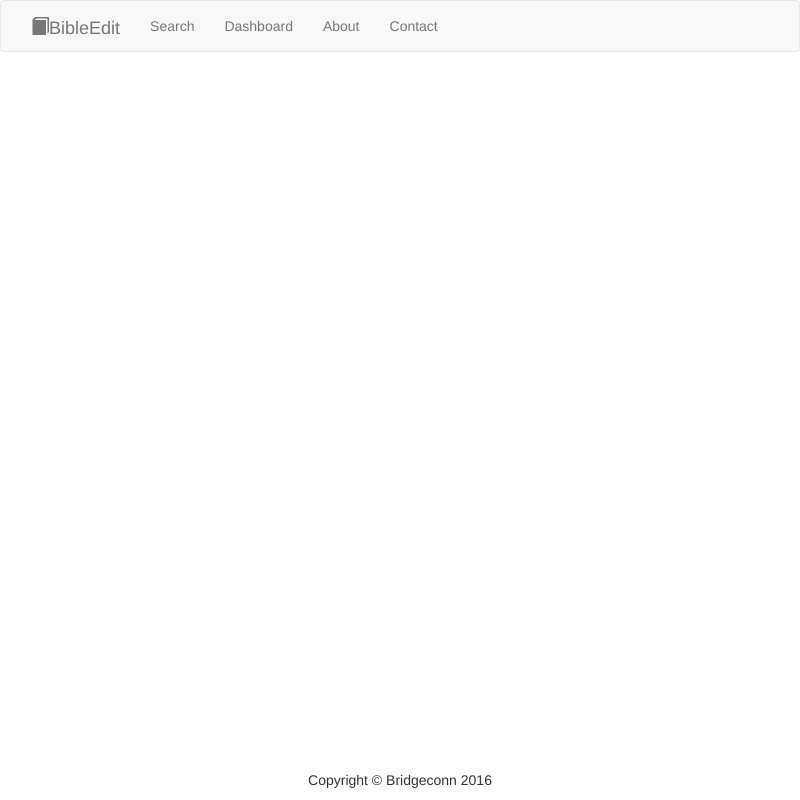
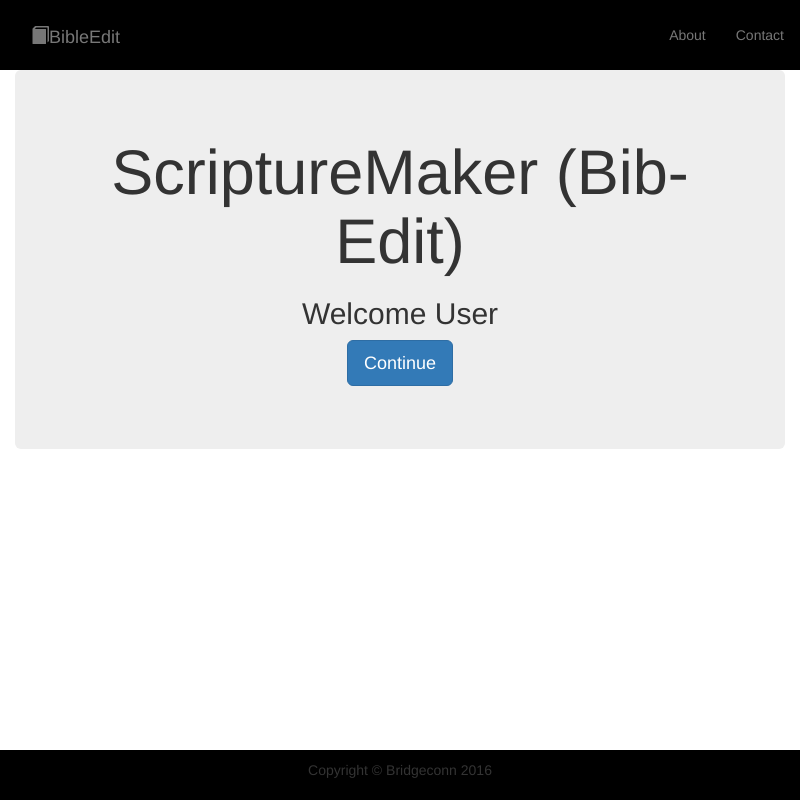
Before and after one commit to Bridgeconn/autographa-lite, an Electron app: page app/views/index.html in a window 800 px wide. Drawn offline with nearby package versions, Linux system fonts and the light colour scheme; files that its build step writes are made by us from their sources.

Commit message:
index page

```diff
--- a/app/views/css/style.css
+++ b/app/views/css/style.css
@@ -1,4 +1,8 @@
-#navbar-header {
-    background-color:#eeeeee;
+#header {
+    background-color:#000000;
     padding: 10px 16px;
 }
+#footer {
+    background-color:#000000;
+    padding: 10px 12px;
+}
--- a/app/views/index.html
+++ b/app/views/index.html
@@ -6,39 +6,42 @@
     <meta charset="utf-8">
     <meta name="viewport" content="width=device-width, initial-scale=1">
     <link rel="stylesheet" href="http://maxcdn.bootstrapcdn.com/bootstrap/3.3.6/css/bootstrap.min.css">
+
+    <script src="http://code.jquery.com/jquery.js"></script>
     <script src="https://ajax.googleapis.com/ajax/libs/jquery/1.12.2/jquery.min.js"></script>
     <script src="http://maxcdn.bootstrapcdn.com/bootstrap/3.3.6/js/bootstrap.min.js"></script>
-    <link rel="stylesheet" href="views/css/style.css">
+
+    <link rel="stylesheet" href="css/style.css">
   </head>
 
   <body>
 
-    <nav class="navbar navbar-default">
+    <nav class="navbar navbar-default"  >
       <div class="collapse navbar-collapse" >
-        <div class="navbar-header">
+        <div class="navbar-header navbar-fixed-top" id="header" >
           <a class="navbar-brand" href="app/views/index.html"><span class="glyphicon glyphicon-book" aria-hidden="true"></span>BibleEdit</a>
 
-        <ul class="nav navbar-nav navbar-right">
-          <li><a href="#">Search</a></li>
-          <li ><a href="#">Dashboard</a></li>
-          <li><a href="#">About</a></li>
-          <li><a href="#">Contact</a></li>
-        </ul>
+          <ul class="nav navbar-nav navbar-right">
+            <!-- <li><a href="#">Search</a></li> -->
+            <!-- <li ><a href="#">Dashboard</a></li> -->
+            <li><a href="#">About</a></li>
+            <li><a href="#">Contact</a></li>
+          </ul>
         </div>
-        <div class="navbar-footer navbar-fixed-bottom" align="center">
+        <div class="navbar-footer navbar-fixed-bottom" id="footer" align="center">
           <p>Copyright &copy; Bridgeconn 2016</p>
         </div>
       </div>
     </nav>
 
 
-    <!-- <div class="container" align="center">
+    <div class="container-fluid" align="center">
       <div class="jumbotron">
         <h1>ScriptureMaker (Bib-Edit)</h1>
         <h2>Welcome User</h2>
         <p><a class="btn btn-primary btn-lg" href="./assign.html" role="button">Continue</a></p>
       </div>
-    </div> -->
+    </div>
 
   </body>
 
```
